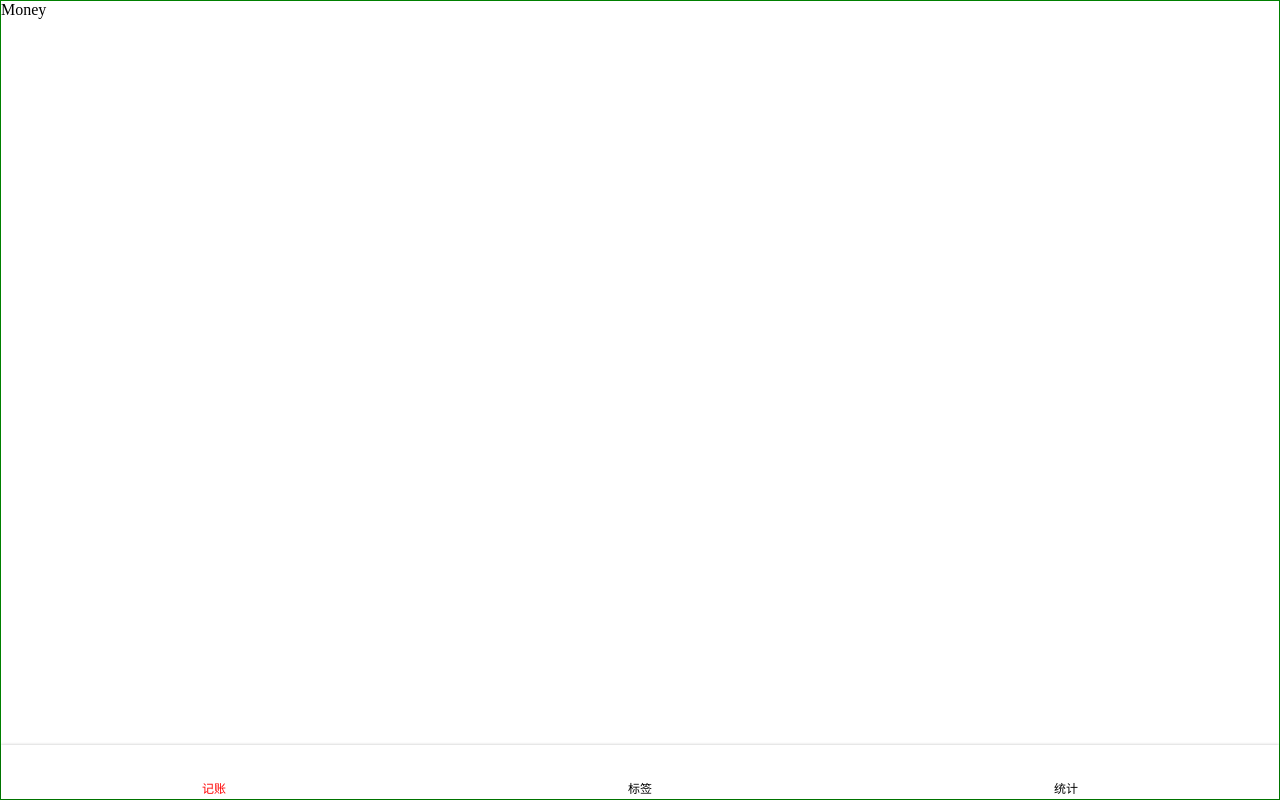
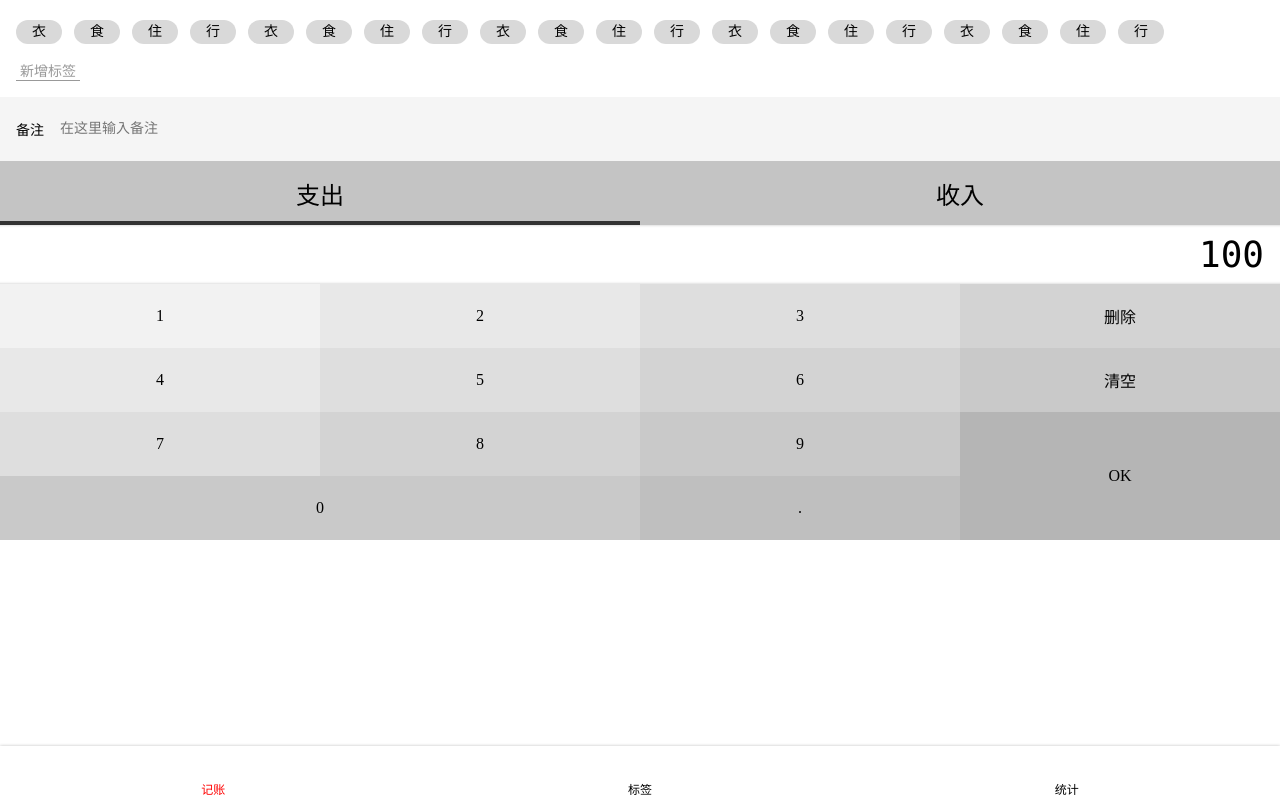
Before and after one commit to hanzeyang0217/more-money, a Vue app: page /#/money in a window 1280 px wide. Built offline with nearby package versions, Linux system fonts and the light colour scheme.

Commit message:
添加money 样式

```diff
--- a/src/App.vue
+++ b/src/App.vue
@@ -1,7 +1,5 @@
 <template>
-  <div >
     <router-view ></router-view>
-  </div>
 </template>
 
 <style lang="scss">
--- a/src/components/Layout.vue
+++ b/src/components/Layout.vue
@@ -19,7 +19,6 @@
   .nav-wrapper {
     display: flex;
     flex-direction: column;
-    border: 1px green solid;
     height: 100vh;
   }
   .content {
--- /dev/null
+++ b/src/components/Money/Notes.vue
@@ -0,0 +1,34 @@
+<template>
+  <div>
+    <label class="notes">
+      <span class="name">备注</span>
+      <input type="text" placeholder="在这里输入备注">
+    </label>
+  </div>
+</template>
+
+<script lang="js">
+  export default {
+    name: "Notes"
+  }
+</script>
+
+<style lang="scss" scoped>
+  .notes {
+    font-size: 14px;
+    background: #f5f5f5;
+    padding-left: 16px;
+    display: flex;
+    align-items: center;
+    .name {
+      padding-right: 16px;
+    }
+    input {
+      height: 64px;
+      flex-grow: 1;
+      background: transparent;
+      border: none;
+      padding-right: 16px;
+    }
+  }
+</style>
--- /dev/null
+++ b/src/components/Money/NumberPad.vue
@@ -0,0 +1,80 @@
+<template>
+  <div class="numberPad">
+    <div class="output">100</div>
+    <div class="buttons">
+      <button>1</button>
+      <button>2</button>
+      <button>3</button>
+      <button>删除</button>
+      <button>4</button>
+      <button>5</button>
+      <button>6</button>
+      <button>清空</button>
+      <button>7</button>
+      <button>8</button>
+      <button>9</button>
+      <button class="ok">OK</button>
+      <button class="zero">0</button>
+      <button>.</button>
+    </div>
+  </div>
+</template>
+
+<script lang="js">
+  export default {
+    name: "NumberPad"
+  }
+</script>
+
+<style lang="scss" scoped>
+  @import "~@/assets/style/helper.scss";
+  .numberPad {
+    .output {
+      @extend %clearFix;
+      @extend %innerShadow;
+      font-size: 36px;
+      font-family: Consolas, monospace;
+      padding: 9px 16px;
+      text-align: right;
+    }
+    .buttons {
+      @extend %clearFix;
+      > button {
+        width: 25%;
+        height: 64px;
+        float: left;
+        background: transparent;
+        border: none;
+        &.ok {
+          height: 64*2px;
+          float: right;
+        }
+        &.zero {
+          width: 25*2%;
+        }
+        $bg: #f2f2f2;
+        &:nth-child(1) {
+          background: $bg;
+        }
+        &:nth-child(2), &:nth-child(5) {
+          background: darken($bg, 4%);
+        }
+        &:nth-child(3), &:nth-child(6), &:nth-child(9) {
+          background: darken($bg, 4*2%);
+        }
+        &:nth-child(4), &:nth-child(7), &:nth-child(10) {
+          background: darken($bg, 4*3%);
+        }
+        &:nth-child(8), &:nth-child(11), &:nth-child(13) {
+          background: darken($bg, 4*4%);
+        }
+        &:nth-child(14) {
+          background: darken($bg, 4*5%);
+        }
+        &:nth-child(12) {
+          background: darken($bg, 4*6%);
+        }
+      }
+    }
+  }
+</style>
--- /dev/null
+++ b/src/components/Money/Tags.vue
@@ -0,0 +1,69 @@
+<template>
+  <div class="tags">
+    <div class="new">
+      <button>新增标签</button>
+    </div>
+    <ul class="current">
+      <li>衣</li>
+      <li>食</li>
+      <li>住</li>
+      <li>行</li>
+      <li>衣</li>
+      <li>食</li>
+      <li>住</li>
+      <li>行</li>
+      <li>衣</li>
+      <li>食</li>
+      <li>住</li>
+      <li>行</li>
+      <li>衣</li>
+      <li>食</li>
+      <li>住</li>
+      <li>行</li>
+      <li>衣</li>
+      <li>食</li>
+      <li>住</li>
+      <li>行</li>
+    </ul>
+  </div>
+</template>
+
+<script lang="js">
+  export default {
+    name: "Tags"
+  }
+</script>
+
+<style lang="scss" scoped>
+  .tags {
+    font-size: 14px;
+    padding: 16px;
+    flex-grow: 1;
+    display: flex;
+    flex-direction: column-reverse;
+    > .current {
+      display: flex;
+      flex-wrap: wrap;
+      > li {
+        background: #d9d9d9;
+        $h: 24px;
+        height: $h;
+        line-height: $h;
+        border-radius: $h/2;
+        padding: 0 16px;
+        margin-right: 12px;
+        margin-top: 4px;
+      }
+    }
+    > .new {
+      padding-top: 16px;
+      button {
+        background: transparent;
+        border: none;
+        color: #999;
+        border-bottom: 1px solid;
+        padding: 0 4px;
+      }
+    }
+  }
+</style>
--- /dev/null
+++ b/src/components/Money/Types.vue
@@ -0,0 +1,40 @@
+<template>
+  <div>
+    <ul class="types">
+      <li class="selected">支出</li>
+      <li>收入</li>
+    </ul>
+  </div>
+</template>
+
+<script lang="js">
+  export default {
+    name: "Types"
+  }
+</script>
+
+<style lang="scss" scoped>
+  .types {
+    background: #c4c4c4;
+    display: flex;
+    text-align: center;
+    font-size: 24px;
+    > li {
+      width: 50%;
+      height: 64px;
+      display: flex;
+      justify-content: center;
+      align-items: center;
+      position: relative;
+      &.selected::after {
+        content: '';
+        position: absolute;
+        bottom: 0;
+        left: 0;
+        width: 100%;
+        height: 4px;
+        background: #333;
+      }
+    }
+  }
+</style>
--- a/src/views/Money.vue
+++ b/src/views/Money.vue
@@ -1,10 +1,20 @@
 <template>
-  <Layout>Money</Layout>
+  <Layout>
+    <Tags/>
+    <Notes/>
+    <Types/>
+    <NumberPad/>
+  </Layout>
 </template>
 
 <script lang="js">
+  import NumberPad from '@/components/Money/NumberPad'
+  import Types from '@/components/Money/Types'
+  import Notes from '@/components/Money/Notes'
+  import Tags from '@/components/Money/Tags'
   export default {
     name: "Money",
+    components: {Tags, Notes, Types, NumberPad},
   }
 </script>
 
```
